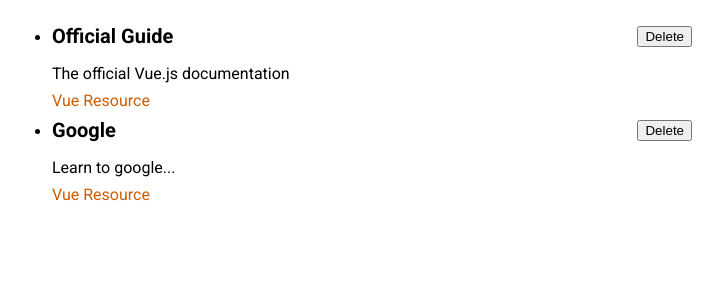
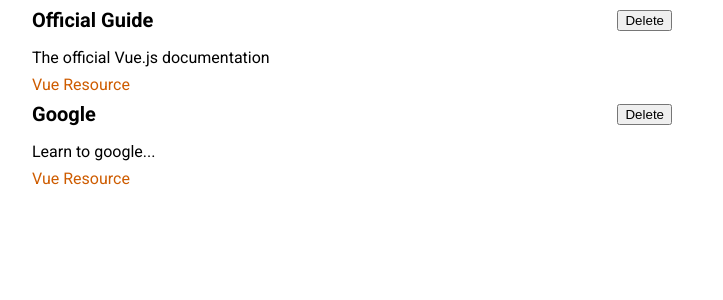
Before and after one commit to AnniLevi/vue-learning-resources, a Vue app: page / in a window 1280 px wide. Shown: the top 300 px of the page, without its empty margins (288-1011 px from the left). Built offline with nearby package versions, Linux system fonts and the light colour scheme.

Commit message:
add StoredResources component

```diff
--- a/src/App.vue
+++ b/src/App.vue
@@ -1,20 +1,12 @@
 <template>
-  <ul>
-    <learning-resource
-      v-for="res in storedResources"
-      :key="res.id"
-      :title="res.title"
-      :description="res.description"
-      :link="res.link"
-    ></learning-resource>
-  </ul>
+  <stored-resources :resources="storedResources"></stored-resources>
 </template>
 
 <script>
-import LearningResource from '@/components/learning-resources/LearningResource.vue';
+import StoredResources from '@/components/learning-resources/StoredResources.vue';
 export default {
   components: {
-    LearningResource,
+    StoredResources,
   },
   data() {
     return {
--- /dev/null
+++ b/src/components/learning-resources/StoredResources.vue
@@ -0,0 +1,30 @@
+<template>
+    <ul>
+    <learning-resource
+      v-for="res in resources"
+      :key="res.id"
+      :title="res.title"
+      :description="res.description"
+      :link="res.link"
+    ></learning-resource>
+  </ul>
+</template>
+
+<script>
+import LearningResource from './LearningResource.vue';
+export default {
+  props: ['resources'],
+  components: {
+    LearningResource
+  }
+}
+</script>
+
+<style scoped>
+ul {
+  list-style: none;
+  padding: 0;
+  margin: auto;
+  max-width: 40rem;
+}
+</style>
```
